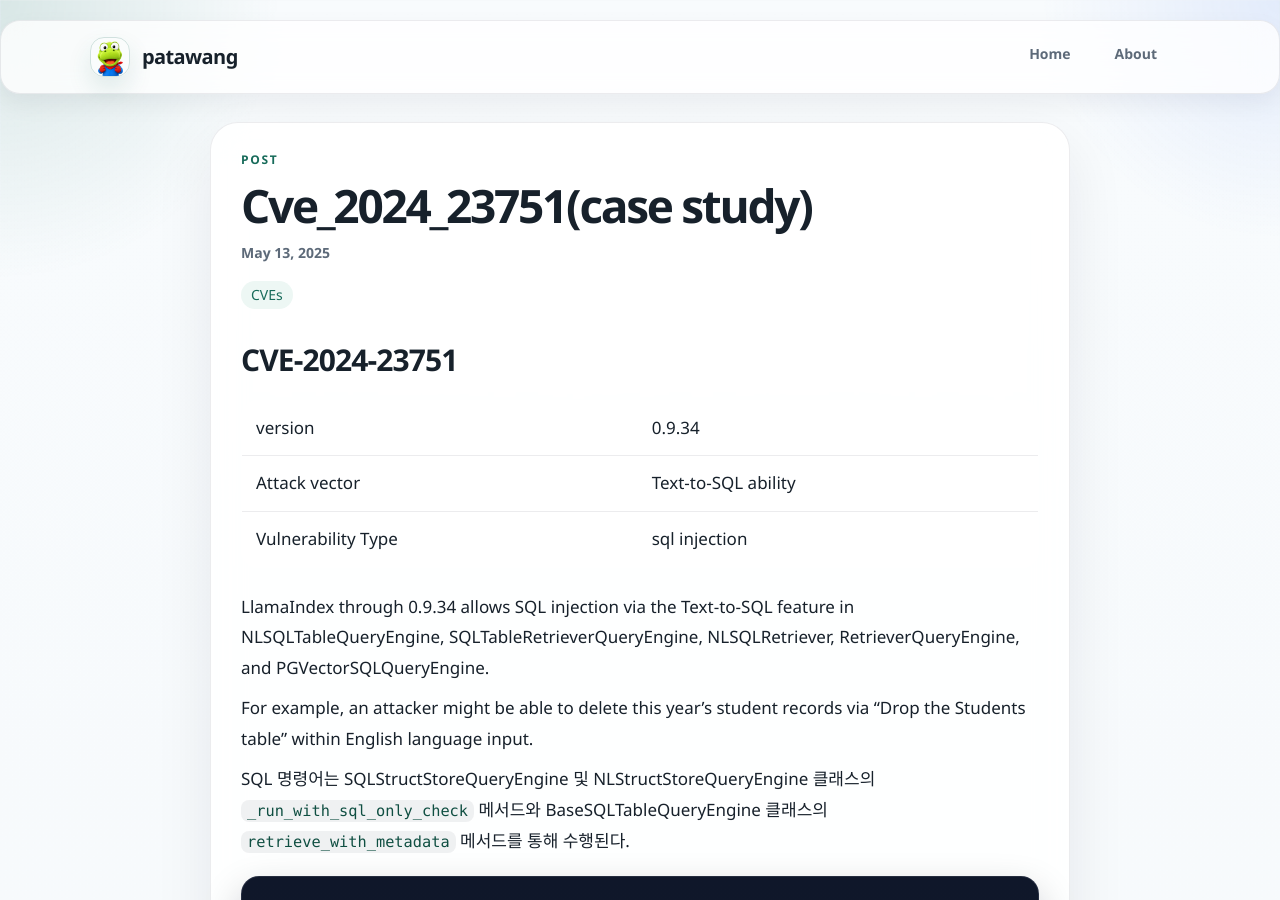
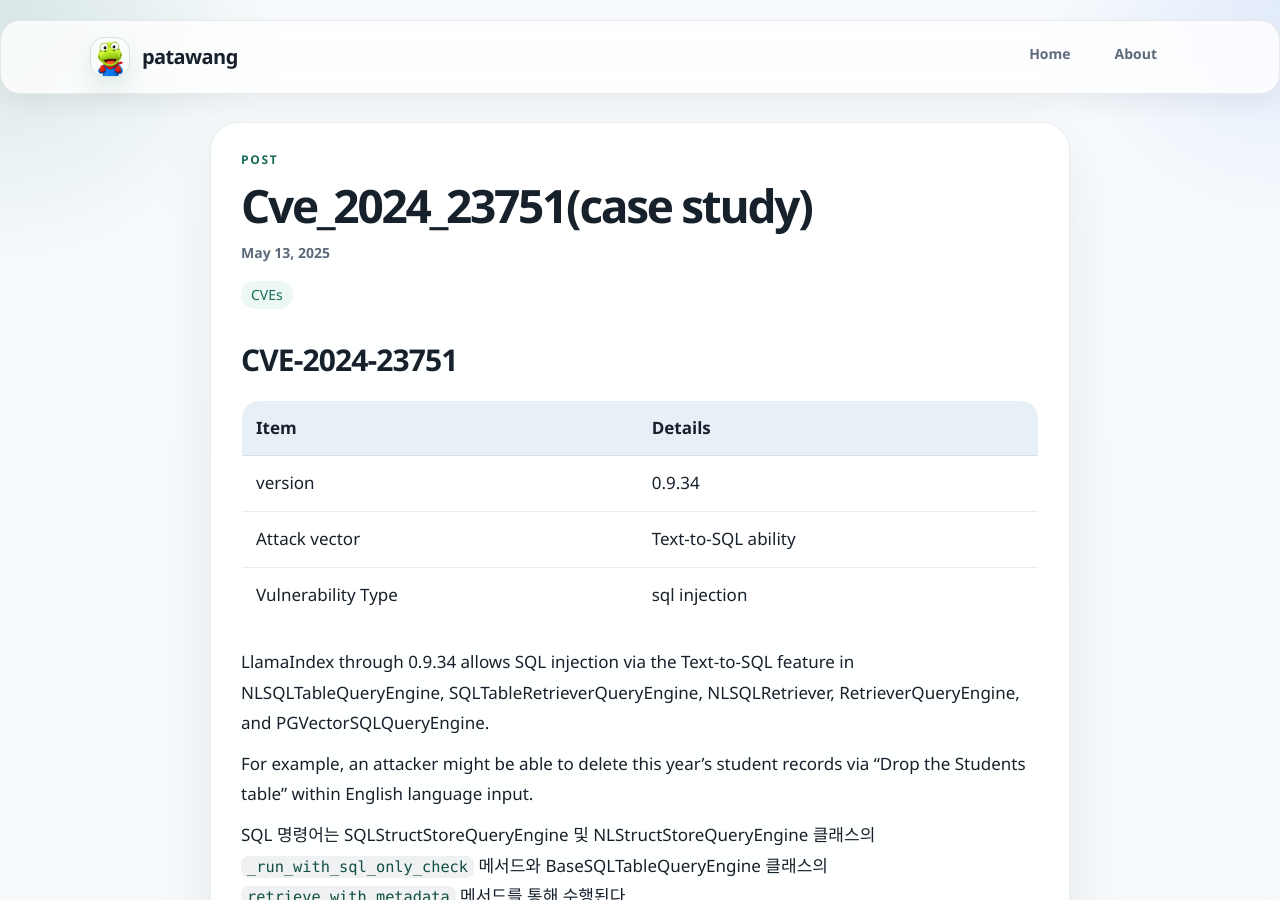
Before and after one commit to d1x0rhk5/d1x0rhk5.github.io, a Jekyll site: the page built from _posts/CVEs/2025-05-13-CVE_2024_23751(case study).md, in a window 1280 px wide and 900 px high. Built offline with Jekyll 4.4.1, drawn with Linux system fonts in a browser that asks for light colours.

Commit message:
fix: render CVE details as a table

```diff
--- a/_posts/CVEs/2025-05-13-CVE_2024_23751(case study).md
+++ b/_posts/CVEs/2025-05-13-CVE_2024_23751(case study).md
@@ -7,6 +7,8 @@ categories: CVEs
 
 ## CVE-2024-23751
 
+| Item | Details |
+| --- | --- |
 | version |  0.9.34  |
 | Attack vector | Text-to-SQL ability |
 | Vulnerability Type | sql injection |
```
